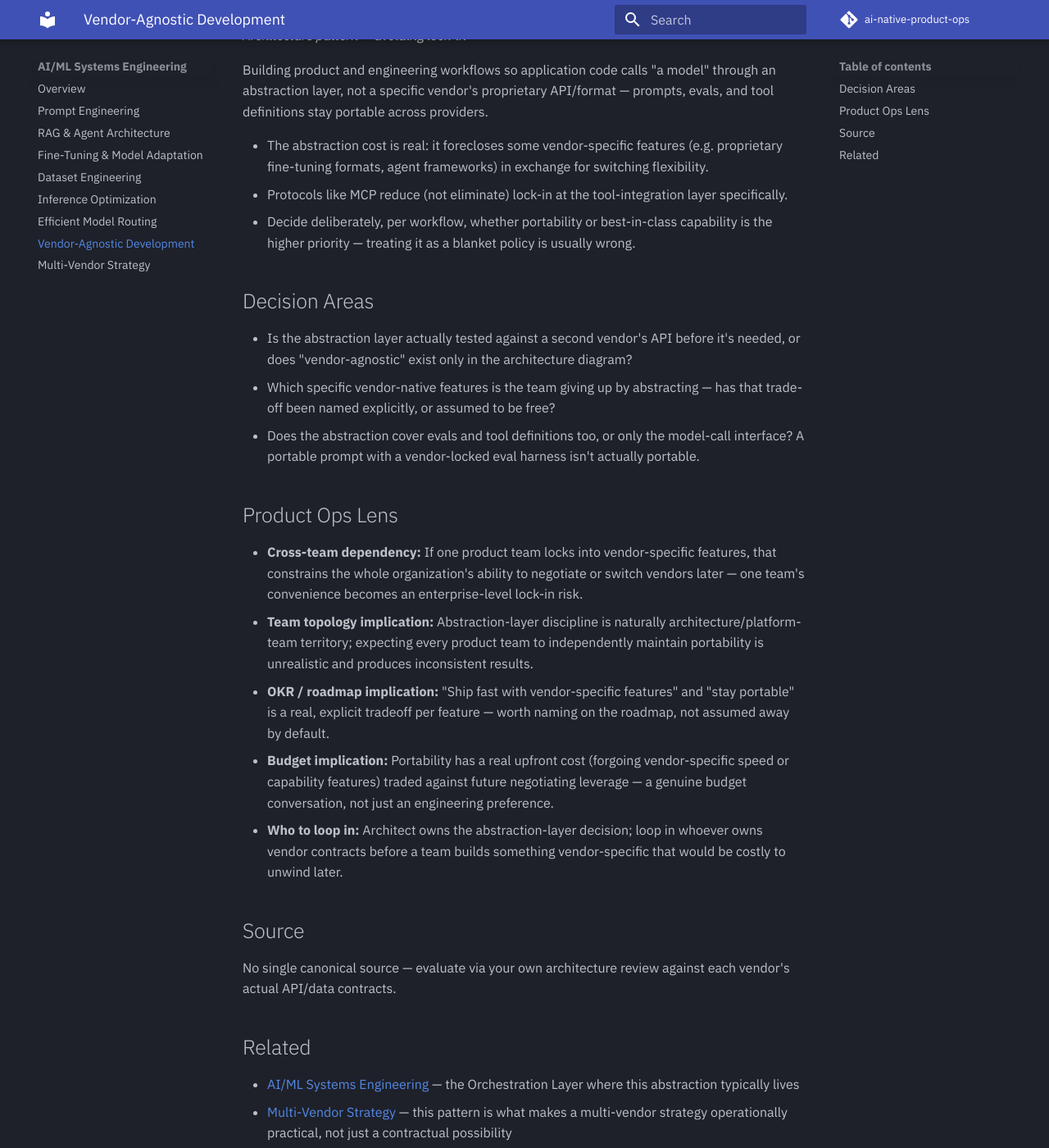
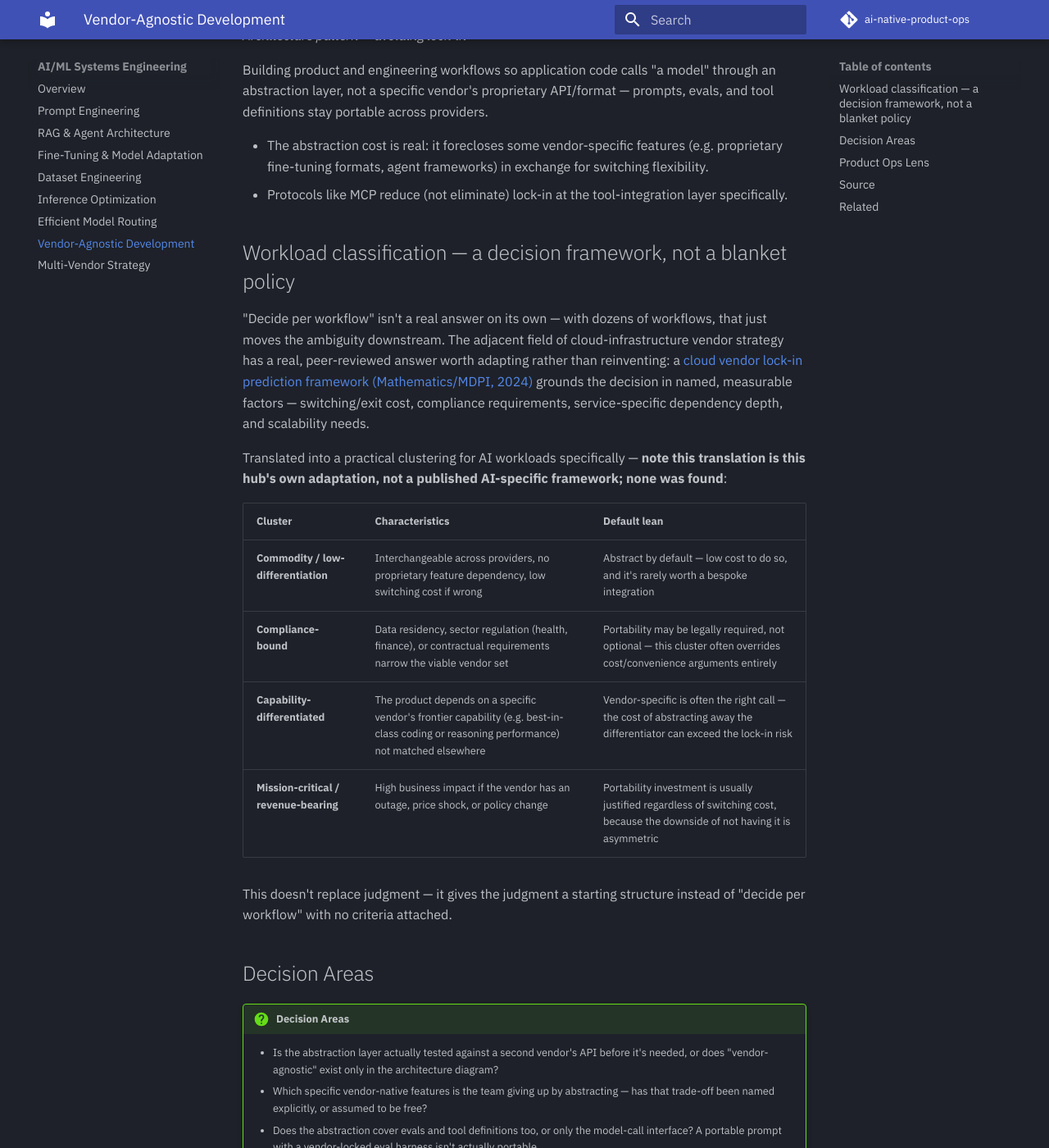
Before and after one commit to Sunparus/ai-native-product-ops, an MkDocs documentation site: the page built from docs/domains/ai-ml-systems-engineering/vendor-agnostic-development.md, in a window 1280 px wide and 1400 px high, scrolled down 279 px. Shown: the whole window at 82% size. Built offline with MkDocs 1.6.1 and Material for MkDocs 9.7.7, drawn with Linux system fonts in a browser that asks for light colours; comment, search, counter and statistics services are not loaded.

Commit message:
Fix unfounded assertion with real research + worked scannability example
vendor-agnostic-development.md's 'decide per workflow, treating it as
a blanket policy is usually wrong' was an assertion with zero decision
criteria attached -- direct feedback that this reads as confusing and
unactionable, correctly. Replaced with a real workload-classification
framework: found a peer-reviewed source (Mathematics/MDPI 2024) on
cloud vendor lock-in prediction, translated its criteria (switching
cost, compliance, differentiation) into a 4-cluster table for AI
workload decisions specifically.

Honesty check applied throughout: this is adjacent cloud-infrastructure
research, not AI-model-vendor research -- no AI-specific published
framework was found. Said so explicitly rather than presenting the
adaptation as if it were purpose-built research. Added the gap as a
new Open Question in the domain's Landscape section, per the
suggestion that this become an open question if research doesn't
exist -- rather than silently using adjacent research as if it
answered the AI-specific question.

Also: worked example of using the already-enabled 'admonition'
extension (zero new dependencies) to render Decision Areas and Product
Ops Lens as colored, iconed callout boxes instead of plain headers --
verified in the built HTML, not just assumed to work. Applied to this
one page only, pending confirmation before a hub-wide rollout.

```diff
--- a/docs/domains/ai-ml-systems-engineering/vendor-agnostic-development.md
+++ b/docs/domains/ai-ml-systems-engineering/vendor-agnostic-development.md
@@ -12,21 +12,37 @@ Building product and engineering workflows so application code calls "a model" t
 
 - The abstraction cost is real: it forecloses some vendor-specific features (e.g. proprietary fine-tuning formats, agent frameworks) in exchange for switching flexibility.
 - Protocols like MCP reduce (not eliminate) lock-in at the tool-integration layer specifically.
-- Decide deliberately, per workflow, whether portability or best-in-class capability is the higher priority — treating it as a blanket policy is usually wrong.
+
+## Workload classification — a decision framework, not a blanket policy
+
+"Decide per workflow" isn't a real answer on its own — with dozens of workflows, that just moves the ambiguity downstream. The adjacent field of cloud-infrastructure vendor strategy has a real, peer-reviewed answer worth adapting rather than reinventing: a [cloud vendor lock-in prediction framework (Mathematics/MDPI, 2024)](https://www.mdpi.com/2227-7390/12/3/387) grounds the decision in named, measurable factors — switching/exit cost, compliance requirements, service-specific dependency depth, and scalability needs.
+
+Translated into a practical clustering for AI workloads specifically — **note this translation is this hub's own adaptation, not a published AI-specific framework; none was found**:
+
+| Cluster | Characteristics | Default lean |
+|---|---|---|
+| **Commodity / low-differentiation** | Interchangeable across providers, no proprietary feature dependency, low switching cost if wrong | Abstract by default — low cost to do so, and it's rarely worth a bespoke integration |
+| **Compliance-bound** | Data residency, sector regulation (health, finance), or contractual requirements narrow the viable vendor set | Portability may be legally required, not optional — this cluster often overrides cost/convenience arguments entirely |
+| **Capability-differentiated** | The product depends on a specific vendor's frontier capability (e.g. best-in-class coding or reasoning performance) not matched elsewhere | Vendor-specific is often the right call — the cost of abstracting away the differentiator can exceed the lock-in risk |
+| **Mission-critical / revenue-bearing** | High business impact if the vendor has an outage, price shock, or policy change | Portability investment is usually justified regardless of switching cost, because the downside of not having it is asymmetric |
+
+This doesn't replace judgment — it gives the judgment a starting structure instead of "decide per workflow" with no criteria attached.
 
 ## Decision Areas
 
-- Is the abstraction layer actually tested against a second vendor's API before it's needed, or does "vendor-agnostic" exist only in the architecture diagram?
-- Which specific vendor-native features is the team giving up by abstracting — has that trade-off been named explicitly, or assumed to be free?
-- Does the abstraction cover evals and tool definitions too, or only the model-call interface? A portable prompt with a vendor-locked eval harness isn't actually portable.
+!!! question "Decision Areas"
+    - Is the abstraction layer actually tested against a second vendor's API before it's needed, or does "vendor-agnostic" exist only in the architecture diagram?
+    - Which specific vendor-native features is the team giving up by abstracting — has that trade-off been named explicitly, or assumed to be free?
+    - Does the abstraction cover evals and tool definitions too, or only the model-call interface? A portable prompt with a vendor-locked eval harness isn't actually portable.
 
 ## Product Ops Lens
 
-- **Cross-team dependency:** If one product team locks into vendor-specific features, that constrains the whole organization's ability to negotiate or switch vendors later — one team's convenience becomes an enterprise-level lock-in risk.
-- **Team topology implication:** Abstraction-layer discipline is naturally architecture/platform-team territory; expecting every product team to independently maintain portability is unrealistic and produces inconsistent results.
-- **OKR / roadmap implication:** "Ship fast with vendor-specific features" and "stay portable" is a real, explicit tradeoff per feature — worth naming on the roadmap, not assumed away by default.
-- **Budget implication:** Portability has a real upfront cost (forgoing vendor-specific speed or capability features) traded against future negotiating leverage — a genuine budget conversation, not just an engineering preference.
-- **Who to loop in:** Architect owns the abstraction-layer decision; loop in whoever owns vendor contracts before a team builds something vendor-specific that would be costly to unwind later.
+!!! tip "Product Ops Lens"
+    - **Cross-team dependency:** If one product team locks into vendor-specific features, that constrains the whole organization's ability to negotiate or switch vendors later — one team's convenience becomes an enterprise-level lock-in risk.
+    - **Team topology implication:** Abstraction-layer discipline is naturally architecture/platform-team territory; expecting every product team to independently maintain portability is unrealistic and produces inconsistent results.
+    - **OKR / roadmap implication:** "Ship fast with vendor-specific features" and "stay portable" is a real, explicit tradeoff per feature — worth naming on the roadmap, not assumed away by default.
+    - **Budget implication:** Portability has a real upfront cost (forgoing vendor-specific speed or capability features) traded against future negotiating leverage — a genuine budget conversation, not just an engineering preference.
+    - **Who to loop in:** Architect owns the abstraction-layer decision; loop in whoever owns vendor contracts before a team builds something vendor-specific that would be costly to unwind later.
 
 ## Source
 
```
Also changed, not shown: docs/domains/ai-ml-systems-engineering/index.md (+1 -0 lines).
